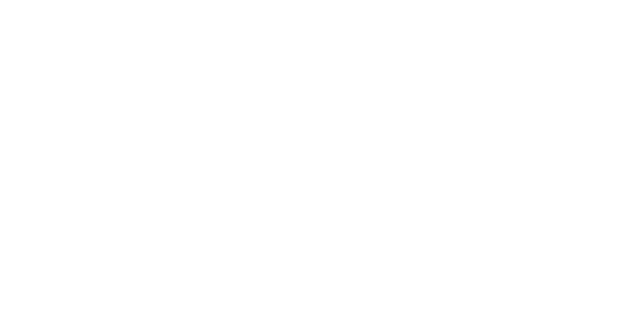
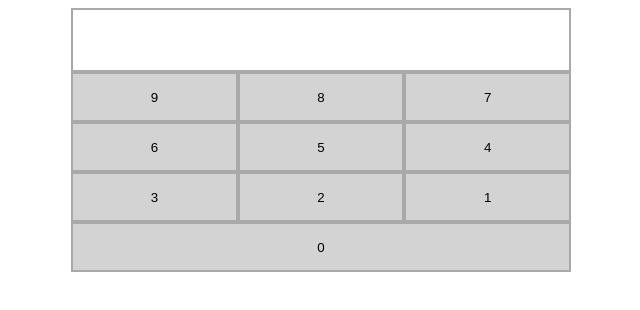
Before and after one commit to Flores120/calculator-new, a plain HTML site: page index.html in a window 1280 px wide. Shown: the whole page, without its empty margins (319-959 px from the left). Drawn offline with Linux system fonts and the light colour scheme.

Commit message:
interface for calculator

```diff
--- a/css/styles.css
+++ b/css/styles.css
@@ -0,0 +1,30 @@
+body {
+  font-family: 'Roboto', sans-serif;
+}
+.numbers {
+  display: flex;
+  width: 100%;
+  flex-wrap: wrap;
+  width: 500px;
+  margin: auto;
+}
+.number {
+ display: flex;
+ justify-content: center;
+ align-items: center;
+ background-color: lightgray;
+ border: 2px solid darkgray;
+ width: 32.53%;
+ height: 50px;
+ flex-grow: 1;
+ outline: none;
+}
+.number:hover {
+  cursor: pointer;
+}
+.display {
+  width: 496px;
+  margin: auto;
+  height: 60px;
+  border: 2px solid darkgray;
+}
--- a/index.html
+++ b/index.html
@@ -1,11 +1,30 @@
 <!DOCTYPE html>
 <html>
   <head>
+    <link href="https://fonts.googleapis.com/css?family=Roboto" rel="stylesheet">
     <script src="js/scripts.js"></script>
     <link rel="stylesheet" href="css/styles.css">
     <title>Calculator</title>
   </head>
   <body>
-
+    <div class="calculator">
+      <!-- <form id="calclator">
+        <label for="number">Enter Number</label>
+        <input type="number" name="" value="">
+      </form> -->
+      <div class="display"></div>
+      <div class="numbers">
+        <button class="number" value="9" id="9">9</button>
+        <button class="number" value="9" id="8">8</button>
+        <button class="number" value="9" id="7">7</button>
+        <button class="number" value="9" id="6">6</button>
+        <button class="number" value="9" id="5">5</button>
+        <button class="number" value="9" id="4">4</button>
+        <button class="number" value="9" id="3">3</button>
+        <button class="number" value="9" id="2">2</button>
+        <button class="number" value="9" id="1">1</button>
+        <button class="number" value="9" id="0">0</button>
+      </div>
+    </div>
   </body>
 </html>
```
